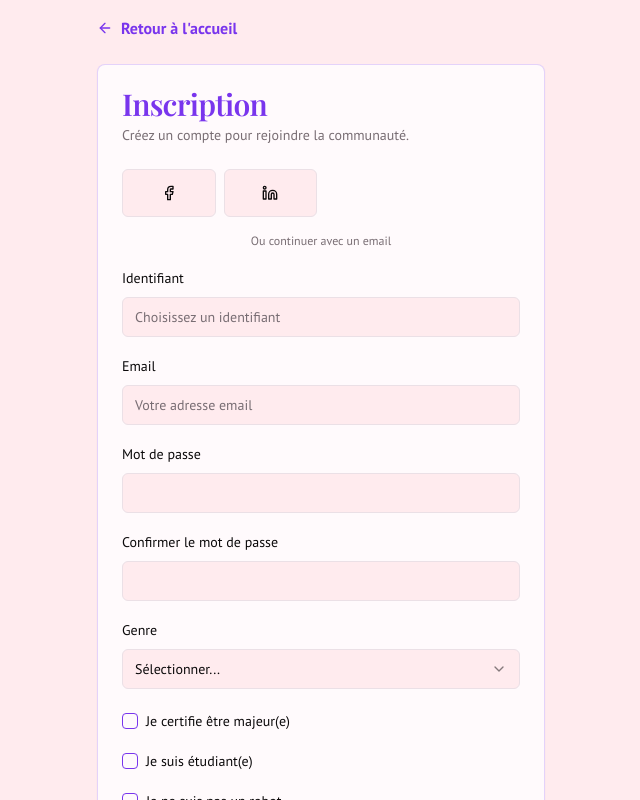
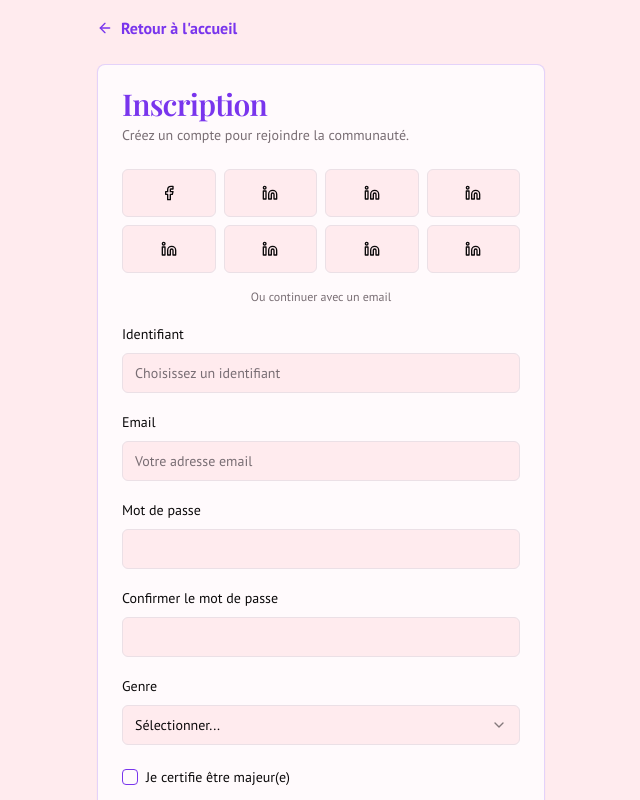
Before and after one commit to appli-sortir/SortiraToulouseTestLoginMoi2, a Next.js app: page /register in a window 1280 px wide. Shown: the top 800 px of the page, without its empty margins (319-959 px from the left). Built offline with nearby package versions, Linux system fonts and the light colour scheme; a web font is replaced by a local one.

Commit message:
ajout réseaux sociaux

```diff
--- a/src/components/login-form.tsx
+++ b/src/components/login-form.tsx
@@ -12,7 +12,7 @@ import { Button } from '@/components/ui/button';
 import { Input } from '@/components/ui/input';
 import { Label } from '@/components/ui/label';
 import { useState } from 'react';
-import { Loader2, Facebook, Linkedin } from 'lucide-react';
+import { Loader2, Apple, Facebook, Google, Linkedin, Microsoft, Instagram, Spotify, X } from 'lucide-react';
 import { useToast } from '@/hooks/use-toast';
 import Link from 'next/link';
 import { Separator } from './ui/separator';
@@ -21,8 +21,14 @@ import { useRouter } from 'next/navigation'; // Import du useRouter pour la redi
 
 // Simulation des fournisseurs sociaux (à implémenter côté backend)
 const socialProviders = [
-  { name: 'Google', icon: <Facebook className="h-5 w-5" /> },
+  { name: 'Apple', icon: <Facebook className="h-5 w-5" /> },
+  { name: 'Facebook', icon: <Linkedin className="h-5 w-5" /> },
+  { name: 'Google', icon: <Linkedin className="h-5 w-5" /> },
+  { name: 'Instagram', icon: <Linkedin className="h-5 w-5" /> },
   { name: 'LinkedIn', icon: <Linkedin className="h-5 w-5" /> },
+  { name: 'Microsoft', icon: <Linkedin className="h-5 w-5" /> },
+  { name: 'Spotify', icon: <Linkedin className="h-5 w-5" /> },
+  { name: 'X', icon: <Linkedin className="h-5 w-5" /> },
 ];
 
 export function LoginForm() {
--- a/src/components/register-form.tsx
+++ b/src/components/register-form.tsx
@@ -12,7 +12,7 @@ import { Button } from '@/components/ui/button';
 import { Input } from '@/components/ui/input';
 import { Label } from '@/components/ui/label';
 import { useState } from 'react';
-import { Loader2, Facebook, Linkedin } from 'lucide-react';
+import { Loader2, Apple, Facebook, Google, Instagram, Linkedin, Microsoft, Spotify, X } from 'lucide-react';
 import { useToast } from '@/hooks/use-toast';
 import Link from 'next/link';
 import { Separator } from './ui/separator';
@@ -22,8 +22,14 @@ import { Select, SelectContent, SelectItem, SelectTrigger, SelectValue } from '.
 import { useRouter } from 'next/navigation'; // Ajout pour la redirection
 
 const socialProviders = [
-  { name: 'Google', icon: <Facebook className="h-5 w-5" /> },
+  { name: 'Apple', icon: <Facebook className="h-5 w-5" /> },
+  { name: 'Facebook', icon: <Linkedin className="h-5 w-5" /> },
+  { name: 'Google', icon: <Linkedin className="h-5 w-5" /> },
+  { name: 'Instagram', icon: <Linkedin className="h-5 w-5" /> },
   { name: 'LinkedIn', icon: <Linkedin className="h-5 w-5" /> },
+  { name: 'Microsoft', icon: <Linkedin className="h-5 w-5" /> },
+  { name: 'Spotify', icon: <Linkedin className="h-5 w-5" /> },
+  { name: 'X', icon: <Linkedin className="h-5 w-5" /> },
 ];
 
 export function RegisterForm() {
```
